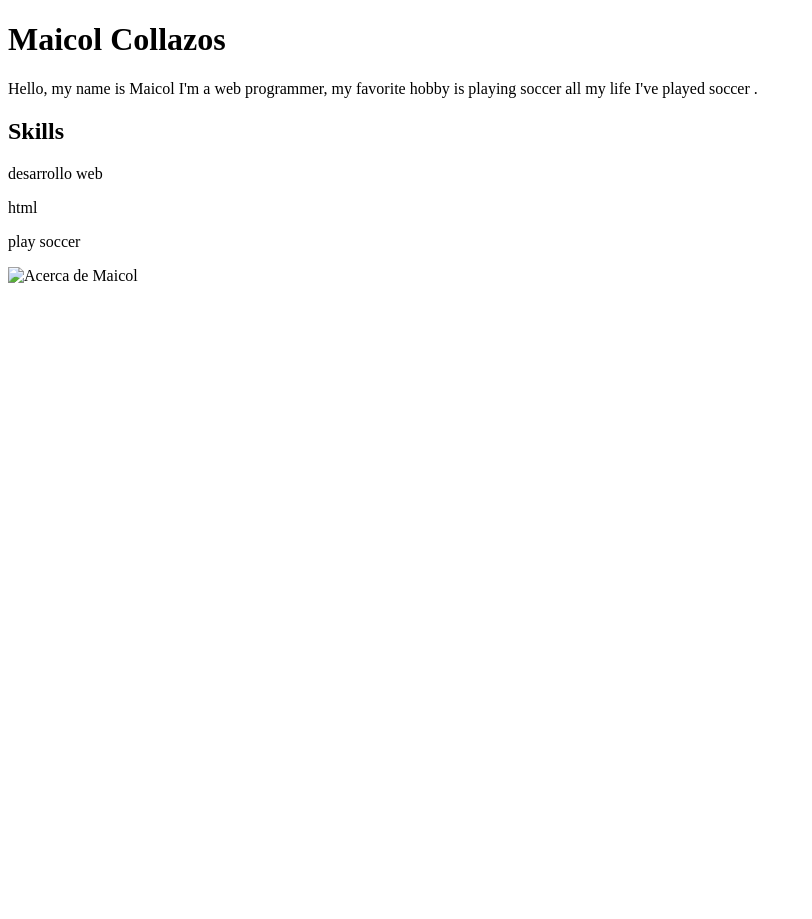
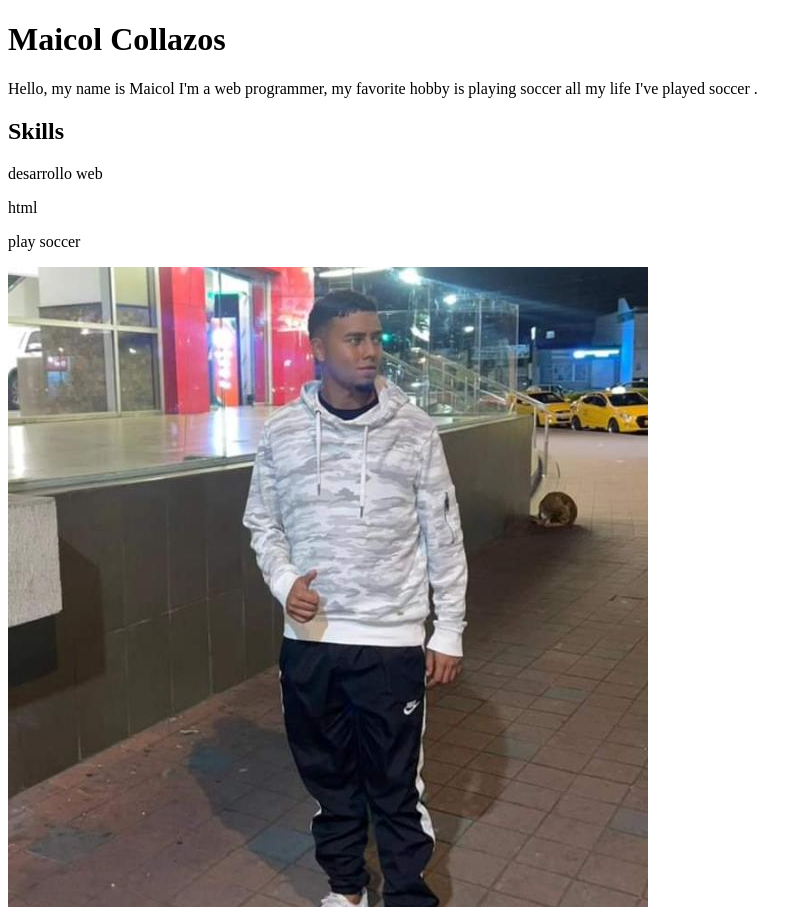
Before and after one commit to fabiancoldev/tallerGit, a plain HTML site: page maicol.html in a window 1280 px wide. Shown: the whole page, without its empty margins (0-812 px from the left). Before the commit the page ends 800 px from the top, so only its background shows below. Drawn offline with Linux system fonts and the light colour scheme.

Commit message:
ooregir imagen

```diff
--- a/maicol.html
+++ b/maicol.html
@@ -15,6 +15,6 @@
     <p>html</p>
     <p>play soccer</p>
     </p>
-    <img src="c:\Users\jmjai\Downloads\Maicol collazos.jpg" alt="Acerca de Maicol">
+    <img src="img/Maicol collazos.jpg" alt="Acerca de Maicol">
 </body>
 </html>
```
Also changed, not shown: img/Maicol collazos.jpg (added).
